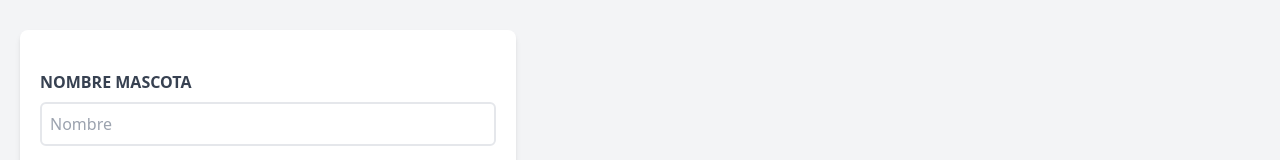
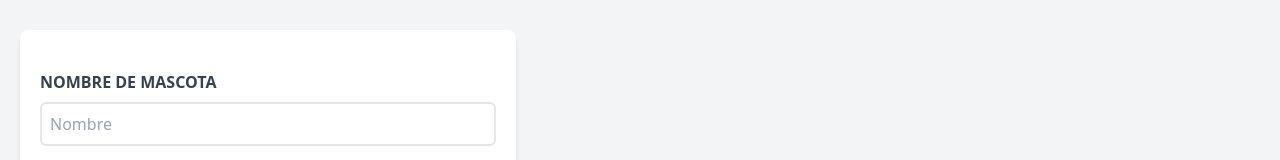
Before and after one commit to Brian-David-01/CITAS-REACT-VITE, a React (Vite) app: page / in a window 1280 px wide. Shown: the part 302-462 px from the top of the page. Built offline with nearby package versions, Linux system fonts and the light colour scheme.

Commit message:
Update Formulario.jsx

```diff
--- a/src/components/Formulario.jsx
+++ b/src/components/Formulario.jsx
@@ -88,7 +88,7 @@ const Formulario = ({ pacientes, setPacientes, paciente, setPaciente }) => {
           { error && (<Error><p>Todos los campos son obligatorios</p></Error>) }
           <div className="mb-5">
             <label htmlFor="mascota" className="block text-gray-700 uppercase font-bold">
-              Nombre Mascota
+              Nombre de Mascota
             </label>
             <input
               id="mascota"
```
